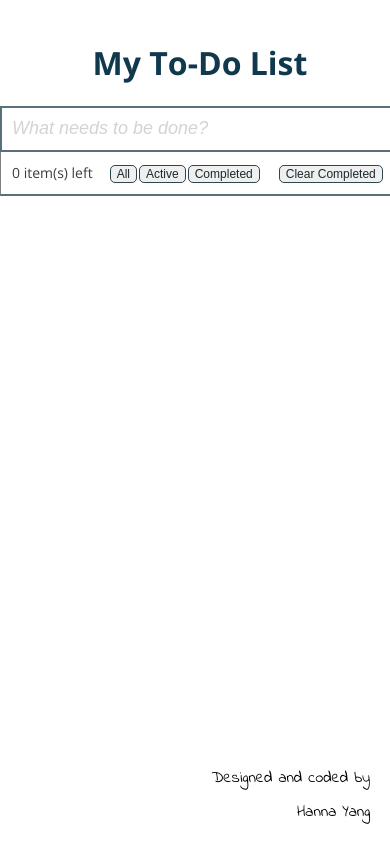
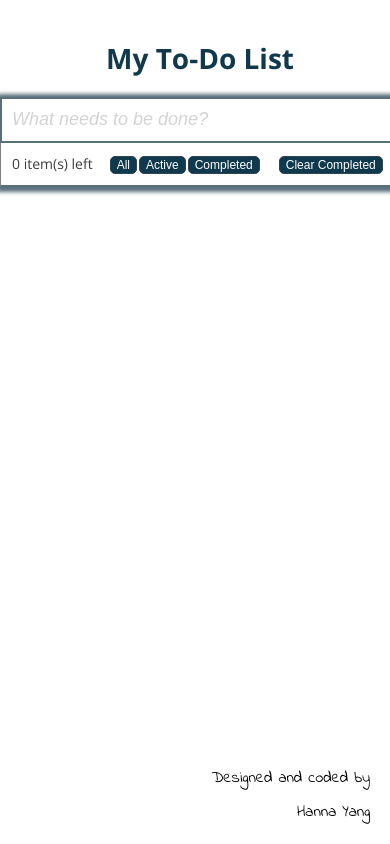
Before and after one commit to hannayang/react_to_do_list, a React (Create React App) app: page / in a window 390 px wide. Shown: the top 844 px of the page. Built offline with nearby package versions, Linux system fonts and the light colour scheme.

Commit message:
included everthing into Li and beautified buttons

```diff
--- a/src/Containers/App.css
+++ b/src/Containers/App.css
@@ -14,13 +14,14 @@
 h1 {
   text-align: center;
   color: rgb(17, 57, 77);
+  margin-bottom: 30px;
 }
 
 /*-------------------input-------------------*/
 
 input[type=text] {
   height: 50px;
-  width: 500px;
+  width: 501px;
   font-size: 18px;
   color: #2F4550;
   padding-left: 10px;
@@ -40,6 +41,7 @@ ul {
   padding: 0;
   margin: 0;
   font-size: 22px;
+  box-shadow: 1px 1px 4px 4px #586F7C;
 }
 
 li {
@@ -92,7 +94,8 @@ cursor: pointer;
 
 button {
   font-size: 12px;
-  color: rgb(27, 40, 46);
+  color: white;
+  background-color: rgb(17, 57, 77);
   border: 1px solid #2F4550;
   border-radius: 5px;
   margin-left: 2px;
@@ -130,6 +133,11 @@ footer p {
     padding: 20px 0;
   }
 
+  h1 {
+    font-size: 28px;
+    margin-bottom: 20px;
+  }
+
   input[type=text] {
     width: 400px;
     height: 40px;
@@ -140,7 +148,7 @@ footer p {
   }
 
   ul {
-    width: 415px;
+    width: 414px;
     font-size: 20px;
   }
 
--- a/src/Containers/App.js
+++ b/src/Containers/App.js
@@ -130,15 +130,14 @@ class App extends Component {
       <div className='App-wrap'>
         <div className='App'>
           <h1> My To-Do List </h1>
+          <ul>
             <input
               type = 'text'
               placeholder = 'What needs to be done?'
               value = {this.state.userInput}
               onChange = {this.inputChangeHandler}
               onKeyPress = {this.pressEnterHandler} />
-          <ul>
             {this.renderItems()}
-          </ul>
             <div className='summary'>
               {numOfItemsLeft} item(s) left
               <div className='status-buttons'>
@@ -150,6 +149,7 @@ class App extends Component {
                 <button onClick={this.clearCompletedHandler}> Clear Completed </button>
               </div>
             </div>
+          </ul>
         </div>
         <footer>
           <p> Designed and coded by </p>
```
Lines whose indentation alone changed are shown as unchanged.
